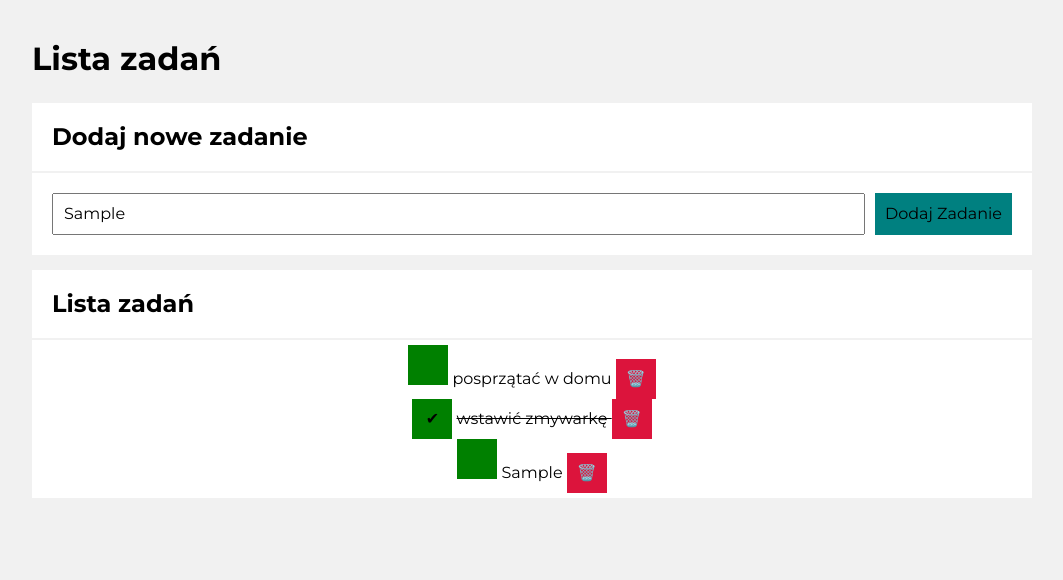
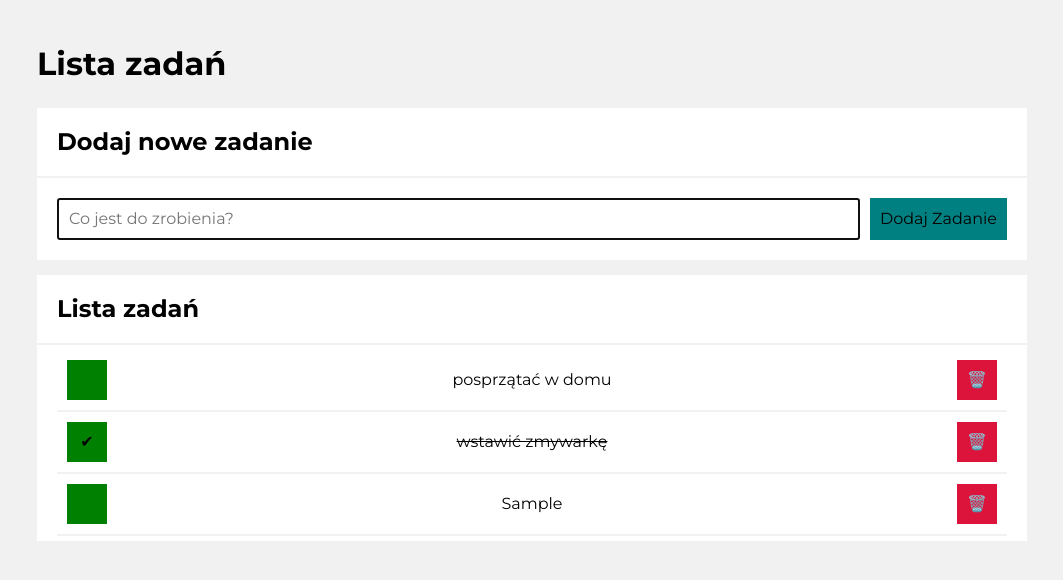
Before and after one commit to sebanek96/TO-DO-LIST, a plain HTML site: page index.html in a window 1280 px wide. Both pictures are taken after typing "Sample" into the empty fields and a click on the button "Dodaj Zadanie". Shown: the whole page, without its empty margins (108-1171 px from the left). Drawn offline with nearby package versions, Linux system fonts and the light colour scheme.

Commit message:
input clearing and list flex try

```diff
--- a/CSS/body.css
+++ b/CSS/body.css
@@ -2,6 +2,7 @@
     background-color: rgb(241, 241, 241);
     max-width: 1000px;
     margin: 20px auto;
+    padding: 5px;
     display: flex;
     flex-direction: column;
     justify-content: center;
--- a/CSS/list.css
+++ b/CSS/list.css
@@ -5,12 +5,21 @@
     list-style-type: none;
     display: flex;
     flex-direction: column;
-    justify-content: space-between;
-    align-items: center;
+
+
 }
 
 .list__item{
+    display: flex;
+    flex-direction: row;
+    justify-content: space-between;
+    border-bottom: 2px solid rgb(241, 241, 241);
+    padding: 10px;
+}
 
+.list__itemText{
+    display: flex;
+    align-items: center;
 }
 
 .tasks__list--done{
--- a/JS/script.js
+++ b/JS/script.js
@@ -17,6 +17,11 @@
         });
 
         render();
+    };
+
+    const clearAndFocusInput = (newTask) => {
+        newTask.value = "";
+        newTask.focus();
     };
 
     const removeTask = (taskIndex) => {
@@ -75,13 +80,18 @@
     const onFormSubmit = (event) => {
         event.preventDefault();
 
+        const newTask = document.querySelector(".js-newTask");
         const newTaskContent = document.querySelector(".js-newTask").value.trim();
 
         if (newTaskContent === "") {
+            clearAndFocusInput(newTask);
             return;
+
         }
 
         addNewTask(newTaskContent);
+        clearAndFocusInput(newTask);
+
     };
 
     const init = () => {
@@ -90,6 +100,7 @@
         const form = document.querySelector(".js-form");
 
         form.addEventListener("submit", onFormSubmit);
+
     };
 
     init();
```
